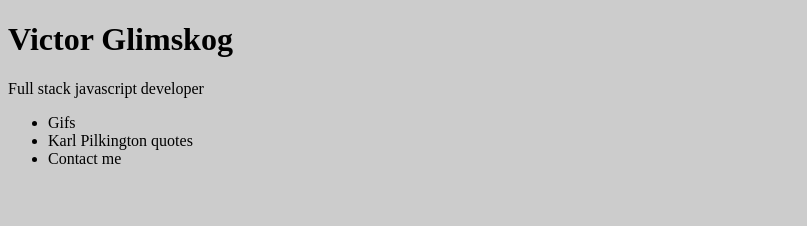
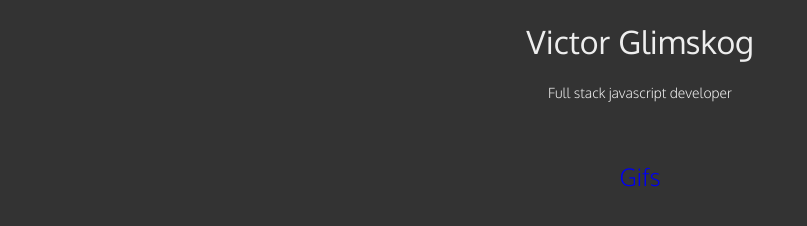
Before and after one commit to victorglimskog/small-node, a website: page www/index.html in a window 1280 px wide. Shown: the whole page, without its empty margins (0-807 px from the left). Drawn offline with Linux system fonts and the light colour scheme.

Commit message:
ladning page

```diff
--- a/www/index.html
+++ b/www/index.html
@@ -1,18 +1,22 @@
 <!DOCTYPE html>
 <html>
     <head>
+        <title>Victor Glimskog</title>
+
         <meta charset="utf-8">
-        <title>Victor Glimskog</title>
+        <meta name="viewport" content="width=device-width, initial-scale=1, shrink-to-fit=no">
+
         <link rel="stylesheet" href="./main.css">
+        <link href="https://fonts.googleapis.com/css?family=Oxygen:300,400" rel="stylesheet">
     </head>
     <body>
         <h1>Victor Glimskog</h1>
         <p class="sub-header">Full stack javascript developer</p>
         <div class="nav">
             <ul>
-                <li>Gifs</li>
-                <li>Karl Pilkington quotes</li>
-                <li>Contact me</li>
+                <li><a href="https://gifs.victorglimskog.se">Gifs</a></li>
+                <!-- <li>Karl Pilkington quotes</li> -->
+                <!-- <li>Contact me</li> -->
             </ul>
         </div>
     </body>
--- a/www/main.css
+++ b/www/main.css
@@ -1,3 +1,41 @@
 body {
-    background-color: #ccc;
+    background-color: #333;
+    color: #eee;
+    font-family: Oxygen;
+    font-weight: 300;
 }
+
+h1 {
+    font-weight: normal;
+    text-align: center;
+}
+
+ul {
+    font-size: 24px;
+    list-style: none;
+    margin-top: 60px;
+    padding: 0;
+    text-align: center;
+}
+
+.sub-header {
+    font-size: 14px;
+    text-align: center;
+}
+
+a {
+    text-decoration: none;
+}
+
+a:focus{
+    color: #eee;
+}
+
+ul > li > a:hover {
+    color: #555;
+    cursor: pointer;
+}
+
+a:visited {
+    color: #eee;
+}
```
